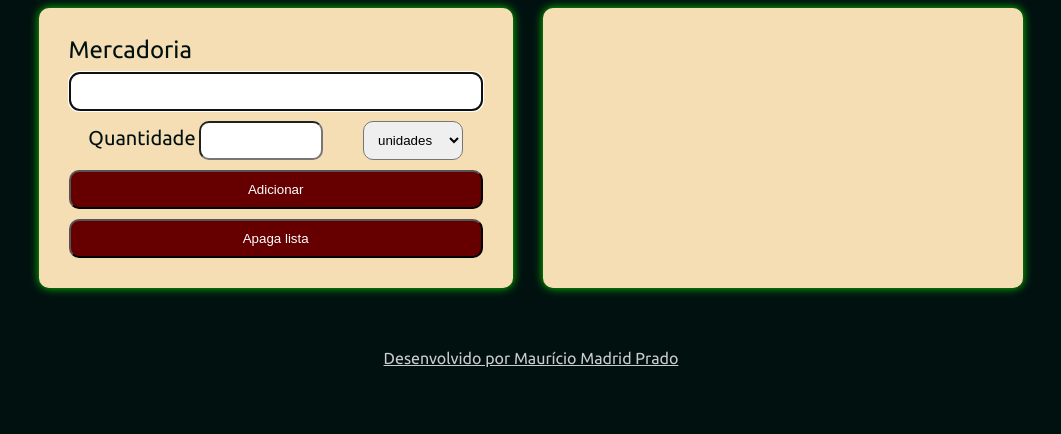
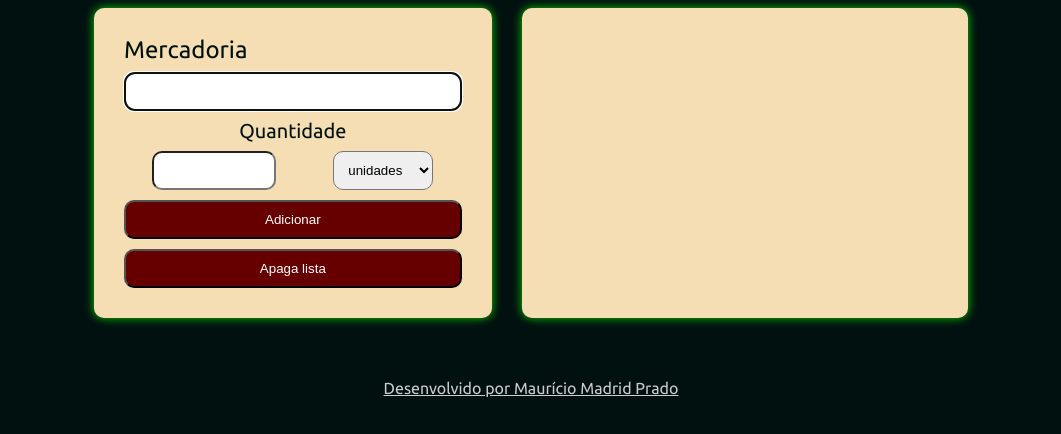
Before and after one commit to MauricioMadridPrado/meu-curriculo, a plain HTML site: page listaDoMercado.html in a window 1280 px wide. Shown: the part 206-640 px from the top of the page, without its empty margins (109-1170 px from the left). Drawn offline with Linux system fonts and the light colour scheme.

Commit message:
Ajuste seleção
Ajuste seleção do tipo da mercadoria

```diff
--- a/listaDoMercado.html
+++ b/listaDoMercado.html
@@ -54,13 +54,14 @@
 
                 <label class="nomeItem" for="nomeItem">Mercadoria</label>
                 <input class="entradas" type="text" name="nomeItem" id="nomeItem" required>
+                <label class="quantidadeItem" for="quantidadeItem">Quantidade</label>
                 <div class="quantidadeTipo">
-                    <div>
-                        <label class="quantidadeItem" for="quantidadeItem">Quantidade</label>
+
+
                     <input class="entradas" type="number" name="quantidadeItem" id="quantidadeItem" required>
-                    </div>
 
-                    <div>
+
+
                     <select class="entradas" name="item-tipo" id="item-tipo" required aria-placeholder="tipo">
 
                         <option id="item-tipo" name="item-tipo" id="item-tipo">Unidades</option>
@@ -70,7 +71,7 @@
 
 
                     </select>
-                    </div>
+
                 </div>
 
                 <input type="submit" value="Adicionar" class="botaoFormulario" id="enviarItem">
--- a/style/listaMercado.css
+++ b/style/listaMercado.css
@@ -29,6 +29,8 @@
 
 .quantidadeItem{
     font-size: var(--tamanho-fonte-3);
+    align-self: center;
+
 }
 .entradas{
     padding: 10px 10px ;
```
Lines whose indentation alone changed are shown as unchanged.
